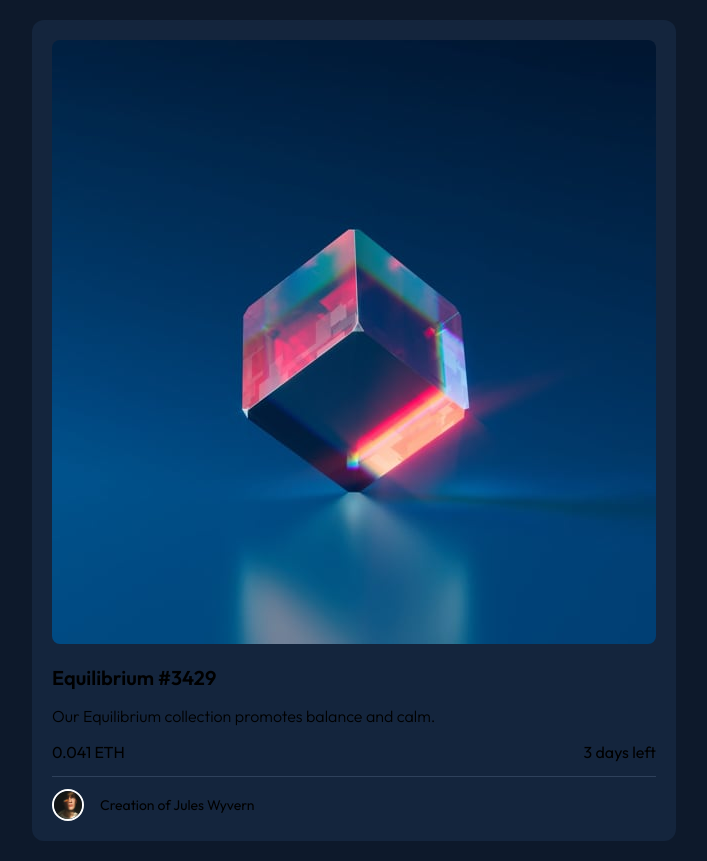
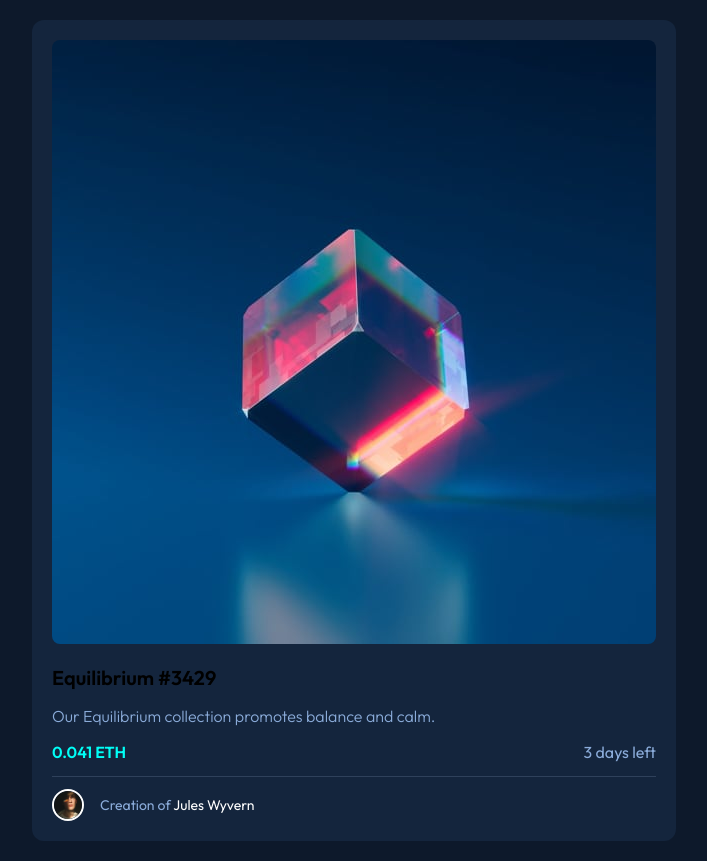
Before and after one commit to revuwem/nft-preview-card-component, a React (Vite) app: page / in a window 1280 px wide. Shown: the whole page, without its empty margins (286-993 px from the left). Built offline with nearby package versions, Linux system fonts and the light colour scheme.

Commit message:
feat(Card): add text style

```diff
--- a/src/components/Card.tsx
+++ b/src/components/Card.tsx
@@ -9,12 +9,12 @@ const Card: React.FC<ICardProps> = () => {
         className="rounded-lg mb-5"
       />
       <h3 className="text-xl font-semibold mb-3">Equilibrium #3429</h3>
-      <p className="text-base font-light mb-3">
+      <p className="text-base font-light text-blue-400 mb-3">
         Our Equilibrium collection promotes balance and calm.
       </p>
       <div className="flex justify-between">
-        <p className="text-base uppercase">0.041 ETH</p>
-        <p className="text-base">3 days left</p>
+        <p className="text-base font-semibold uppercase text-cyan">0.041 ETH</p>
+        <p className="text-base text-blue-400">3 days left</p>
       </div>
       <hr className="border-blue-300 my-3" />
       <div className="flex items-center gap-4">
@@ -23,7 +23,17 @@ const Card: React.FC<ICardProps> = () => {
           alt="Image of author"
           className="max-w-[2rem] rounded-full border-white border-2"
         />
-        <p className="text-sm">Creation of Jules Wyvern</p>
+        <p className="text-sm text-blue-400">
+          Creation of{" "}
+          <a
+            href="#"
+            target="_blank"
+            rel="noopener noreferer"
+            className="text-white"
+          >
+            Jules Wyvern
+          </a>
+        </p>
       </div>
     </section>
   );
```
